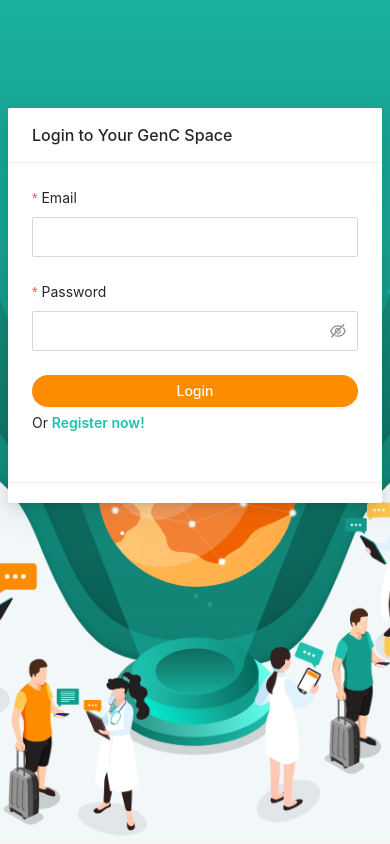
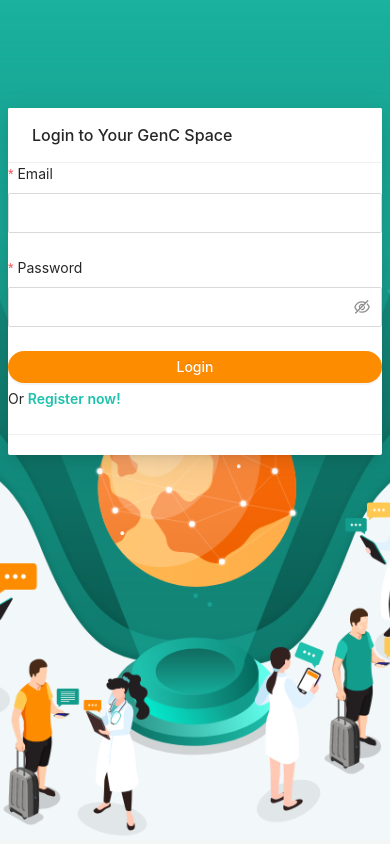
Before and after one commit to cuongho03/dr-web-react, a React (Create React App) app: page /live-chat in a window 390 px wide. Built offline with nearby package versions, Linux system fonts and the light colour scheme.

Commit message:
[U] code

```diff
--- a/src/components/Main/Main.css
+++ b/src/components/Main/Main.css
@@ -221,6 +221,7 @@
   }
   .viewListUser{
     overflow-y: unset;
+    width: 100vh;
   }
   /* .textItem{
     max-width: 100px;
@@ -231,4 +232,7 @@
   .viewBoard{
     min-height: calc(100vh - 100px);
   }
+  .ant-modal-body{
+    padding: unset;
+  }
 }
```
Also changed, not shown: 19 other files (tests, documents, lock files or other folders).
